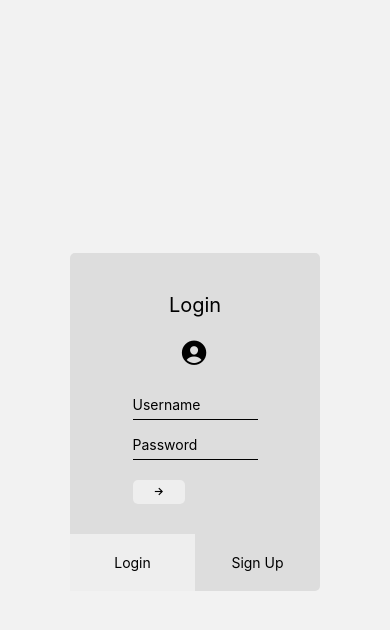
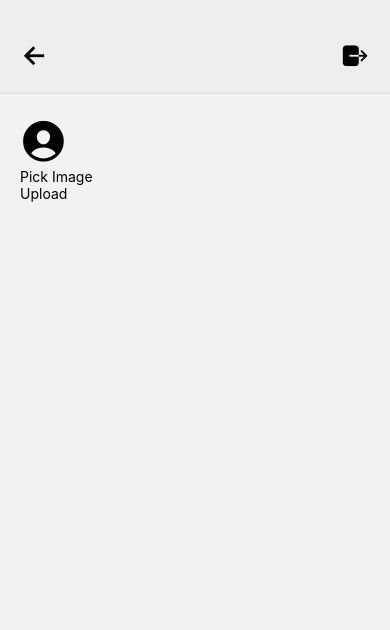
Before and after one commit to mlinder10/WCJReactNative, a React Native app: screen /Settings in a window 390 px wide. Shown: the top 630 px of the page. Built offline with nearby package versions, Linux system fonts and the light colour scheme.

Commit message:
testing image uploading

```diff
--- a/App.tsx
+++ b/App.tsx
@@ -10,6 +10,7 @@ import Signin from "./pages/Signin";
 import AuthVerifier from "./contexts/AuthVerifier";
 import { useState } from "react";
 import { RootStackParamList } from "./types";
+import AccountSettings from "./pages/AccountSettings";
 
 const Stack = createNativeStackNavigator<RootStackParamList>();
 
@@ -49,6 +50,11 @@ export default function App() {
             component={User}
             initialParams={{ id: 0 }}
           />
+          <Stack.Screen
+            name="Settings"
+            component={AccountSettings}
+            options={{ animation: "slide_from_left" }}
+          />
         </Stack.Navigator>
       </AuthVerifier>
       <StatusBar style="auto" />
--- a/components/BottomNav.tsx
+++ b/components/BottomNav.tsx
@@ -7,7 +7,7 @@ import { AuthContext } from "../contexts/AuthVerifier";
 
 export default function BottomNav() {
   const navigation = useNavigation<NavigationProps>();
-  const { user, logout } = useContext(AuthContext);
+  const { user } = useContext(AuthContext);
 
   function handleNavigate(route: RoutesType) {
     if (route === "User") return;
@@ -16,34 +16,40 @@ export default function BottomNav() {
 
   return (
     <View style={styles.container}>
-      <TouchableOpacity style={styles.btnContainer} onPress={() => handleNavigate("Home")}>
+      <TouchableOpacity
+        style={styles.btnContainer}
+        onPress={() => handleNavigate("Home")}
+      >
         <View style={styles.btnView}>
           <Ionicons style={styles.icon} name="home" />
           <Text style={styles.text}>Home</Text>
         </View>
       </TouchableOpacity>
-      <TouchableOpacity style={styles.btnContainer} onPress={() => handleNavigate("Post")}>
+      <TouchableOpacity
+        style={styles.btnContainer}
+        onPress={() => handleNavigate("Post")}
+      >
         <View style={styles.btnView}>
           <Ionicons style={styles.icon} name="add-circle" />
           <Text style={styles.text}>Post</Text>
         </View>
       </TouchableOpacity>
-      <TouchableOpacity style={styles.btnContainer} onPress={() => handleNavigate("Search")}>
+      <TouchableOpacity
+        style={styles.btnContainer}
+        onPress={() => handleNavigate("Search")}
+      >
         <View style={styles.btnView}>
           <Ionicons style={styles.icon} name="ios-search" />
           <Text style={styles.text}>Search</Text>
         </View>
       </TouchableOpacity>
-      <TouchableOpacity style={styles.btnContainer} onPress={() => handleNavigate("Account")}>
+      <TouchableOpacity
+        style={styles.btnContainer}
+        onPress={() => handleNavigate("Account")}
+      >
         <View style={styles.btnView}>
           <Ionicons style={styles.icon} name="person" />
           <Text style={styles.text}>Account</Text>
-        </View>
-      </TouchableOpacity>
-      <TouchableOpacity style={styles.btnContainer} onPress={logout}>
-        <View style={styles.btnView}>
-          <Ionicons style={styles.icon} name="log-out" />
-          <Text style={styles.text}>Log Out</Text>
         </View>
       </TouchableOpacity>
     </View>
@@ -56,10 +62,10 @@ const styles = StyleSheet.create({
     borderTopColor: "#ccc",
     borderTopWidth: 1,
     paddingVertical: 10,
-    backgroundColor: "#eee"
+    backgroundColor: "#eee",
   },
   btnContainer: {
-    flex: 1
+    flex: 1,
   },
   btnView: {
     alignItems: "center",
@@ -69,6 +75,6 @@ const styles = StyleSheet.create({
   },
   text: {
     color: "#222",
-    fontSize: 10
-  }
+    fontSize: 10,
+  },
 });
--- a/components/ProfileImage.tsx
+++ b/components/ProfileImage.tsx
@@ -1,18 +1,17 @@
 import { View, Image, StyleSheet } from "react-native";
 import React, { useState } from "react";
-import { UserType } from "../types";
 import { Ionicons } from "@expo/vector-icons";
 
-type ProfileImageProps = { user: UserType; size: number };
+type ProfileImageProps = { uri: string; size: number };
 
-export default function ProfileImage({ user, size }: ProfileImageProps) {
+export default function ProfileImage({ uri, size }: ProfileImageProps) {
   const [error, setError] = useState<boolean>(false);
 
   return (
     <View>
-      {user.profileimage !== "" && !error ? (
+      {uri !== "" && !error ? (
         <Image
-          source={{ uri: user.profileimage }}
+          source={{ uri }}
           style={{ width: size, height: size, borderRadius: size }}
           onError={() => setError(true)}
         />
--- a/components/UserObject.tsx
+++ b/components/UserObject.tsx
@@ -14,7 +14,7 @@ export default function UserObject({ user }: UserObjectProps) {
       onPress={() => navigation.navigate("User", { id: user.id })}
     >
       <View style={styles.leftContainer}>
-        <ProfileImage user={user} size={30} />
+        <ProfileImage uri={user.profileimage} size={30} />
         <Text style={styles.uname}>{user.uname}</Text>
       </View>
       <View style={styles.rightContainer}>
--- a/constants.ts
+++ b/constants.ts
@@ -1,4 +1,5 @@
 export const SERVER = "https://wcj-backend-new.vercel.app";
+// export const SERVER = "http://localhost:3001";
 
 export const DEFAULT_AUTH_CONTEXT = {
   user: null,
--- a/package.json
+++ b/package.json
@@ -16,6 +16,7 @@
     "@react-navigation/native-stack": "^6.9.13",
     "axios": "^1.5.0",
     "expo": "~49.0.8",
+    "expo-image-picker": "~14.3.2",
     "expo-status-bar": "~1.6.0",
     "expo-updates": "~0.18.12",
     "react": "18.2.0",
--- a/pages/Account.tsx
+++ b/pages/Account.tsx
@@ -8,12 +8,14 @@ import {
 import React, { useContext, useEffect, useState } from "react";
 import BottomNav from "../components/BottomNav";
 import { AuthContext } from "../contexts/AuthVerifier";
-import { PostType } from "../types";
+import { NavigationProps, PostType } from "../types";
 import axios from "axios";
 import { SERVER } from "../constants";
 import PostAccount from "../components/PostAccount";
 import ProfileImage from "../components/ProfileImage";
 import FollowModal from "../components/FollowModal";
+import { useNavigation } from "@react-navigation/native";
+import { Ionicons } from "@expo/vector-icons";
 
 export default function Account() {
   const { user } = useContext(AuthContext);
@@ -24,6 +26,7 @@ export default function Account() {
   const [posts, setPosts] = useState<PostType[] | "loading" | "error">(
     "loading"
   );
+  const navigation = useNavigation<NavigationProps>();
 
   async function getPosts() {
     if (user === null) return;
@@ -65,10 +68,13 @@ export default function Account() {
     <>
       <View style={{ flex: 1 }}>
         <View style={styles.topContainer}>
-          <View style={styles.imgContainer}>
-            <ProfileImage user={user} size={50} />
+          <TouchableOpacity
+            style={styles.imgContainer}
+            onPress={() => navigation.navigate("Settings")}
+          >
+            <ProfileImage uri={user.profileimage} size={50} />
             <Text style={styles.uname}>{user.uname}</Text>
-          </View>
+          </TouchableOpacity>
           <View style={styles.followContainer}>
             <TouchableOpacity
               onPress={() => toggleModal("followers")}
--- /dev/null
+++ b/pages/AccountSettings.tsx
@@ -0,0 +1,94 @@
+import { View, Text, TouchableOpacity, StyleSheet } from "react-native";
+import React, { useContext, useState } from "react";
+import { useNavigation } from "@react-navigation/native";
+import { NavigationProps } from "../types";
+import { Ionicons } from "@expo/vector-icons";
+import * as ImagePicker from "expo-image-picker";
+import { AuthContext } from "../contexts/AuthVerifier";
+import ProfileImage from "../components/ProfileImage";
+import { SERVER } from "../constants";
+import axios from "axios";
+
+type FileType = {
+  uri: string;
+  type: string;
+  name: string;
+};
+
+export default function AccountSettings() {
+  const navigation = useNavigation<NavigationProps>();
+  const { user, logout } = useContext(AuthContext);
+  const [file, setFile] = useState<any | null>(null);
+
+  async function openImagePicker() {
+    let result = await ImagePicker.launchImageLibraryAsync({
+      mediaTypes: ImagePicker.MediaTypeOptions.All,
+      allowsEditing: true,
+      aspect: [1, 1],
+      quality: 1,
+    });
+
+    if (!result.canceled) {
+      let newFile = {
+        uri: result.assets[0].uri,
+        type: `test/${result.assets[0].uri.split(".")[1]}`,
+        name: `test.${result.assets[0].uri.split(".")[1]}`,
+      };
+      setFile(result.assets[0].uri);
+    }
+  }
+
+  async function handleImageUpload() {
+    if (user === null || file === null) return;
+    try {
+      let data = new FormData()
+      data.append("file", (file))
+      data.append("upload_preset", "kfffjhdp")
+      data.append("cloud_name", "dfh4arkeh")
+      let res = await axios.post(`https://api.cloudinary.com/v1_1/dfh4arkeh/image/upload`, data)
+      console.log(res)
+    } catch (err: any) {
+      console.log(err.response.data.error);
+    }
+  }
+
+  return (
+    <View>
+      <View style={styles.topContainer}>
+        <TouchableOpacity onPress={() => navigation.navigate("Account")}>
+          <Ionicons name="arrow-back" style={{ fontSize: 30 }} />
+        </TouchableOpacity>
+        <TouchableOpacity onPress={logout}>
+          <Ionicons name="log-out" style={{ fontSize: 30 }} />
+        </TouchableOpacity>
+      </View>
+      <View style={styles.bottomContainer}>
+        <ProfileImage
+          uri={file === null ? user?.profileimage ?? "" : file.uri}
+          size={50}
+        />
+        <TouchableOpacity onPress={openImagePicker}>
+          <Text>Pick Image</Text>
+        </TouchableOpacity>
+        <TouchableOpacity onPress={handleImageUpload}>
+          <Text>Upload</Text>
+        </TouchableOpacity>
+      </View>
+    </View>
+  );
+}
+
+const styles = StyleSheet.create({
+  topContainer: {
+    backgroundColor: "#eee",
+    borderBottomColor: "#ddd",
+    borderBottomWidth: 1,
+    padding: 20,
+    paddingTop: 40,
+    justifyContent: "space-between",
+    flexDirection: "row",
+  },
+  bottomContainer: {
+    padding: 20,
+  },
+});
--- a/pages/User.tsx
+++ b/pages/User.tsx
@@ -135,7 +135,7 @@ function UserBody({ userData, updateUserData }: UserBodyProps) {
       <View style={styles.topContainer}>
         <View>
           <View style={styles.imgContainer}>
-            <ProfileImage user={userData} size={30} />
+            <ProfileImage uri={userData.profileimage} size={30} />
             <Text style={styles.uname}>{userData.uname}</Text>
           </View>
           <TouchableOpacity style={styles.followBtn} onPress={handleFollow}>
--- a/types.ts
+++ b/types.ts
@@ -37,6 +37,7 @@ export type RootStackParamList = {
   Search: undefined;
   User: { id: number };
   Account: undefined;
+  Settings: undefined;
 };
 
 export type NavigationProps = NativeStackNavigationProp<RootStackParamList>;
```
Also changed, not shown: 1 other file (tests, documents, lock files or other folders).
